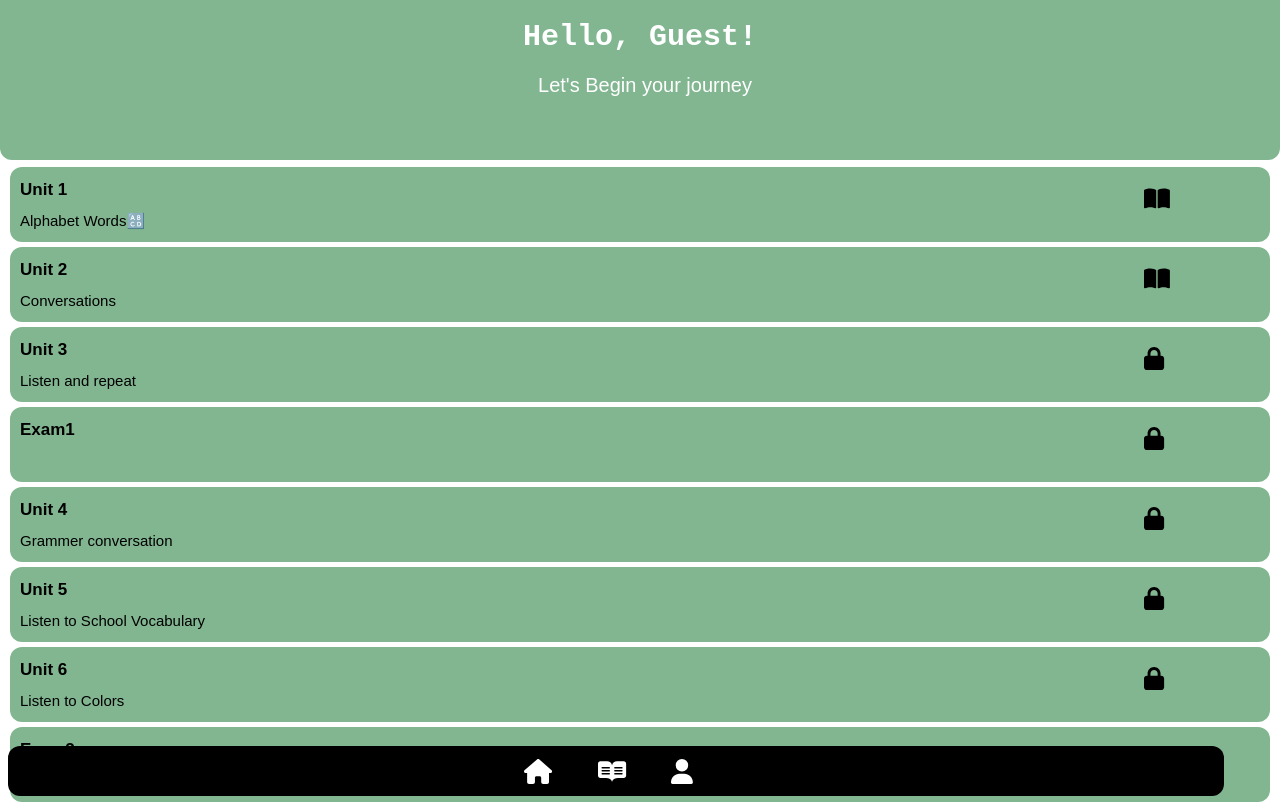
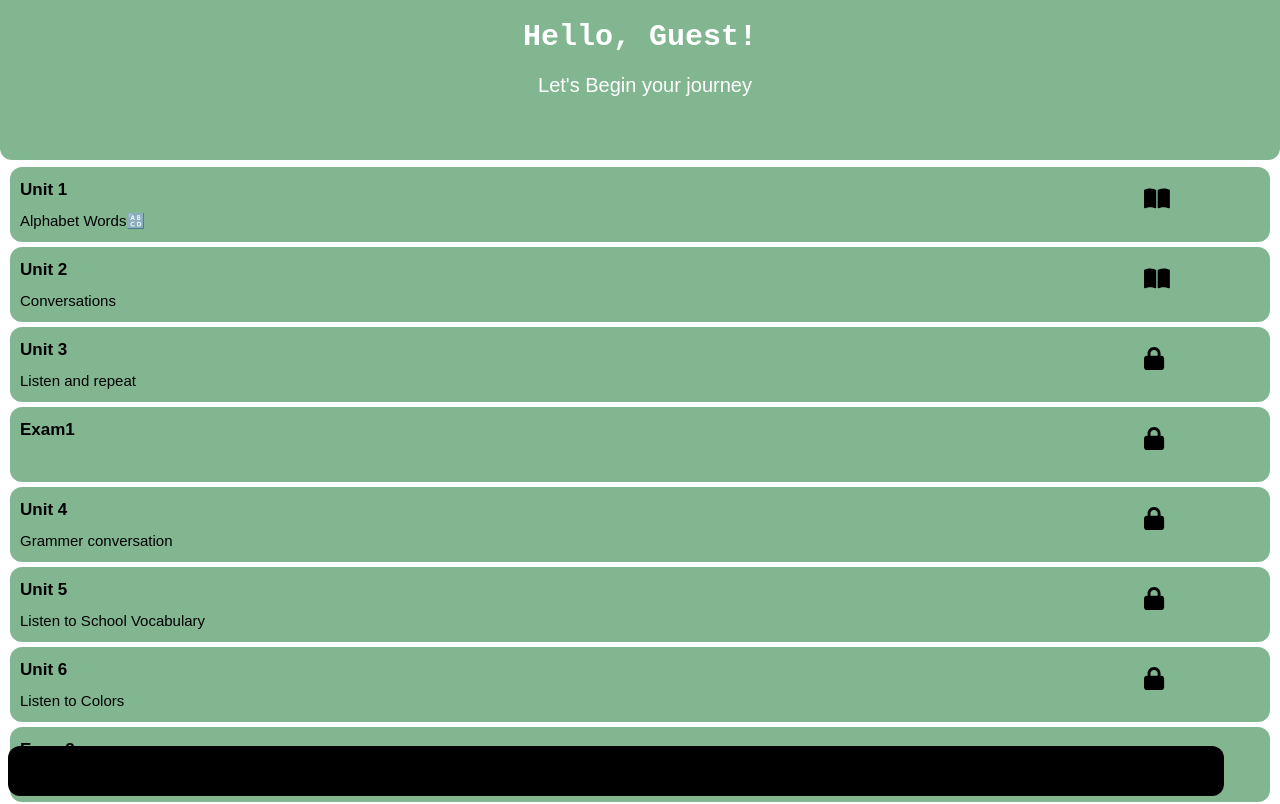
Before and after one commit to menna544/momo-English-learning-app, a React (Vite) app: page /Home in a window 1280 px wide. Shown: the top 804 px of the page. Built offline with nearby package versions, Linux system fonts and the light colour scheme.

Commit message:
Update Home.jsx

```diff
--- a/src/Components/home/Home.jsx
+++ b/src/Components/home/Home.jsx
@@ -108,9 +108,9 @@ const Home = () => {
     return (
         <>
             <div className="footer">
-                <FontAwesomeIcon icon={faHouse} className="icon" onClick={set}/>
-                <FontAwesomeIcon icon={faReadme} className="icon"  onClick={story}/>
-                <FontAwesomeIcon icon={faUser}  className="icon" onClick={setprofile}/>
+                <FontAwesomeIcon icon={faHouse} className="icon1" onClick={set}/>
+                <FontAwesomeIcon icon={faReadme} className="icon1"  onClick={story}/>
+                <FontAwesomeIcon icon={faUser}  className="icon1" onClick={setprofile}/>
             </div>
             <div className="contal">
                 <div className="begin">
```
